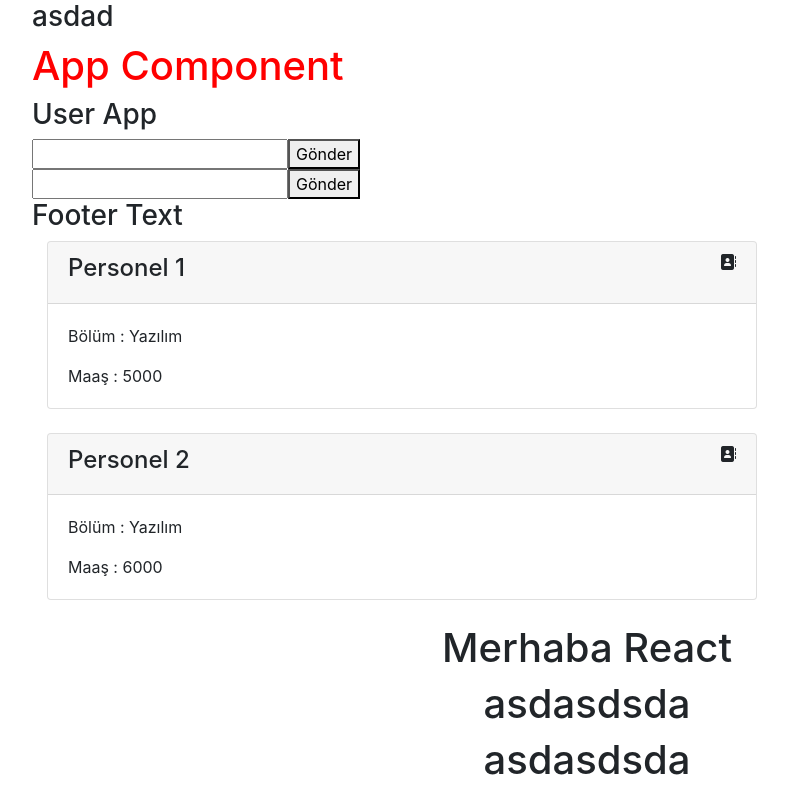
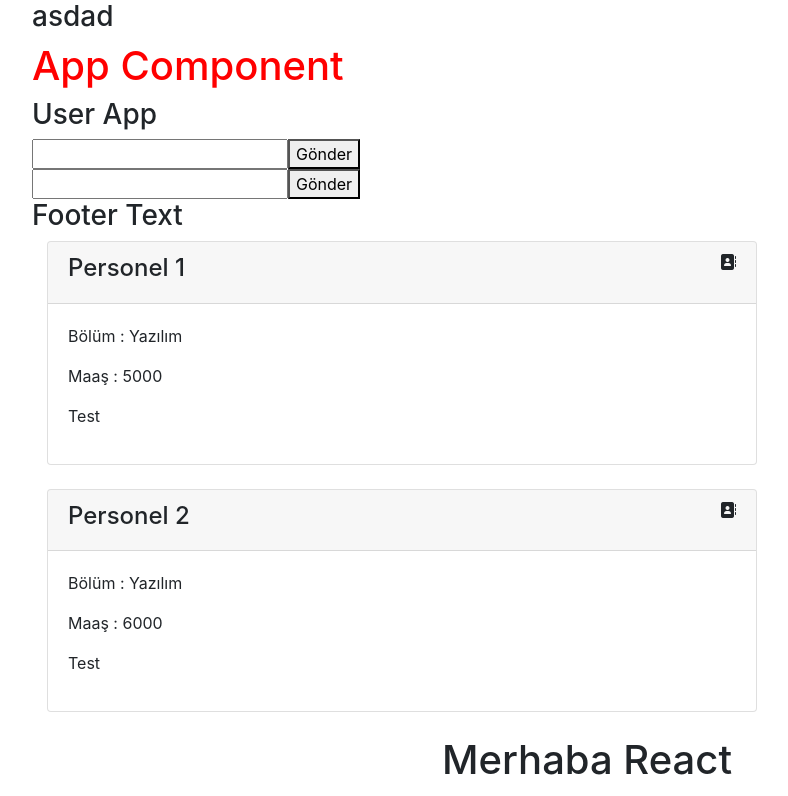
Before and after one commit to ozguryesilbas/reactapp, a React (Create React App) app: page / in a window 1280 px wide. Shown: the top 796 px of the page, without its empty margins (53-841 px from the left). Built offline with nearby package versions, Linux system fonts and the light colour scheme.

Commit message:
state eklendi

```diff
--- a/src/components/Personel.js
+++ b/src/components/Personel.js
@@ -1,10 +1,29 @@
 import React, {Component} from "react";
 
 class Personel extends Component {
+
+    /* state bir componentin o anki durumunu tutan ve değişik propertylerden olusan bir javascript objesidir
+    state değiştiğinde sanal dom bunu algılar ve sadece sayfada stati değişen yer güncellenir
+    stateleri propslar yardımıyla aktarabilriz
+    2 türlü tanımlayabiliriz clasın hemen içinde veya constructorda */
+
+    /*    state = {
+        isVisible : true
+    }*/
+
+    constructor(props){
+        super(props);
+        this.state = {
+            test : "Test",
+            isVisible : true
+        }
+    }
+
     render() {
 
         //javascript destructing özelliği ile this.props şeklinde uzun kullanımdan kurtulabiliriz
         const {name,department,salary} = this.props;
+        const {isVisible} = this.state;
 
         return (
             <div className="col-md-8 mb-4">
@@ -13,10 +32,18 @@ class Personel extends Component {
                         <h4 className="d-inline">{name}</h4>
                         <i className="fas fa-address-book" style={{cursor:"pointer"}}></i>
                     </div>
-                    <div className="card-body">
-                        <p className="card-text">Bölüm : {department}</p>
-                        <p className="card-text">Maaş : {salary}</p>
-                    </div>
+
+                    {
+                        isVisible ?
+                            <div className="card-body">
+                                <p className="card-text">Bölüm : {department}</p>
+                                <p className="card-text">Maaş : {salary}</p>
+                                <p>{this.state.test}</p>
+                            </div>
+                            :
+                            null
+                    }
+
                 </div>
             </div>
         );
```
